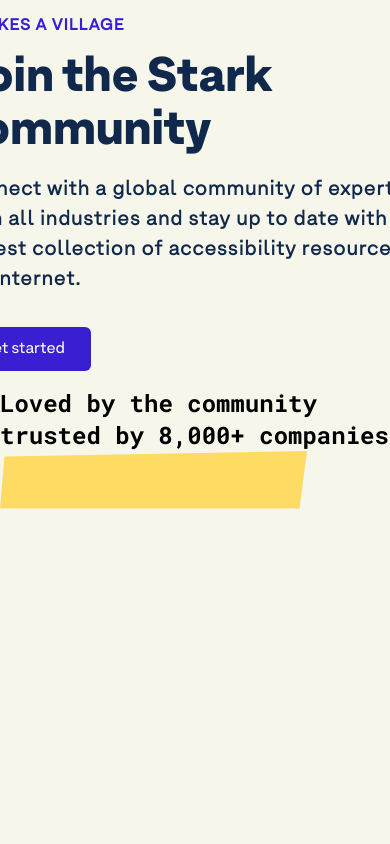
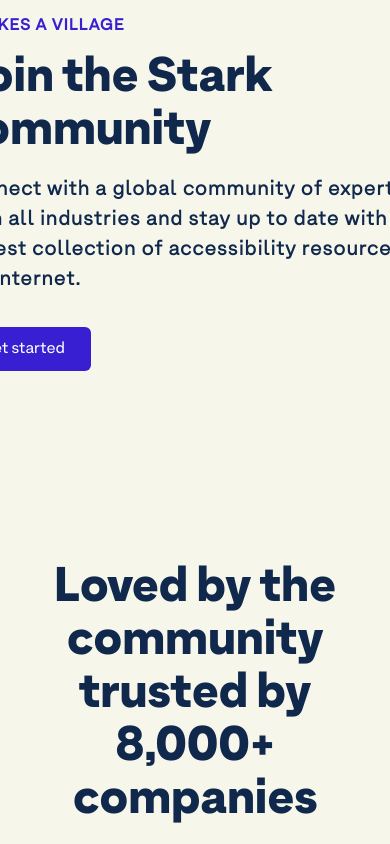
Before and after one commit to naiiiden/frontend-practice-stark-homepage, a React (Vite) app: page / in a window 390 px wide. Shown: the part 10220-11064 px from the top of the page. Before the commit the page ends 10733 px from the top, so only its background shows below. Built offline with nearby package versions, Linux system fonts and the light colour scheme.

Commit message:
style testimonials section heading on mobile

```diff
--- /dev/null
+++ b/src/style/components/_testimonials.scss
@@ -0,0 +1,24 @@
+.testimonial-section {
+    margin-top: 160px;
+    padding: 1rem;
+    display: flex;
+    justify-content: center;
+
+    .h2-svg-container {
+        position: relative;
+
+        h2 {
+            font-family: armingrotesk-black;
+            font-size: 3rem;
+            letter-spacing: -.01rem;
+            line-height: 53px;
+            color: #10284b;
+            text-align: center;
+
+        }
+
+        img {
+            display: none;
+        }
+    }
+}
--- a/src/style/general.css
+++ b/src/style/general.css
@@ -1002,4 +1002,24 @@
     width: 135px;
     height: 168px;
   }
+}
+.testimonial-section {
+  margin-top: 160px;
+  padding: 1rem;
+  display: flex;
+  justify-content: center;
+}
+.testimonial-section .h2-svg-container {
+  position: relative;
+}
+.testimonial-section .h2-svg-container h2 {
+  font-family: armingrotesk-black;
+  font-size: 3rem;
+  letter-spacing: -0.01rem;
+  line-height: 53px;
+  color: #10284b;
+  text-align: center;
+}
+.testimonial-section .h2-svg-container img {
+  display: none;
 }/*# sourceMappingURL=general.css.map */
--- a/src/style/general.scss
+++ b/src/style/general.scss
@@ -47,3 +47,4 @@
 @import "./components/download";
 @import "./components/feature";
 @import "./components/cta";
+@import './components/testimonials';
```
Also changed, not shown: 1 other file (tests, documents, lock files or other folders).
